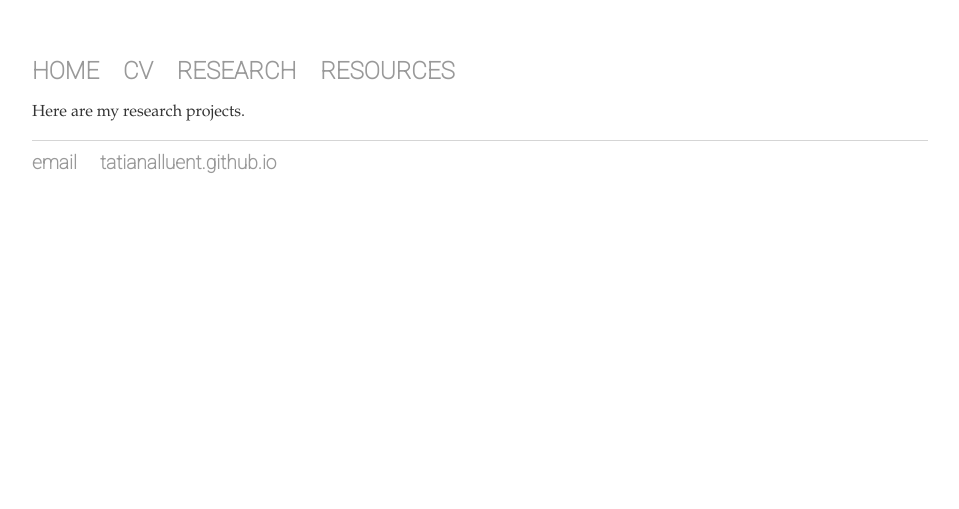
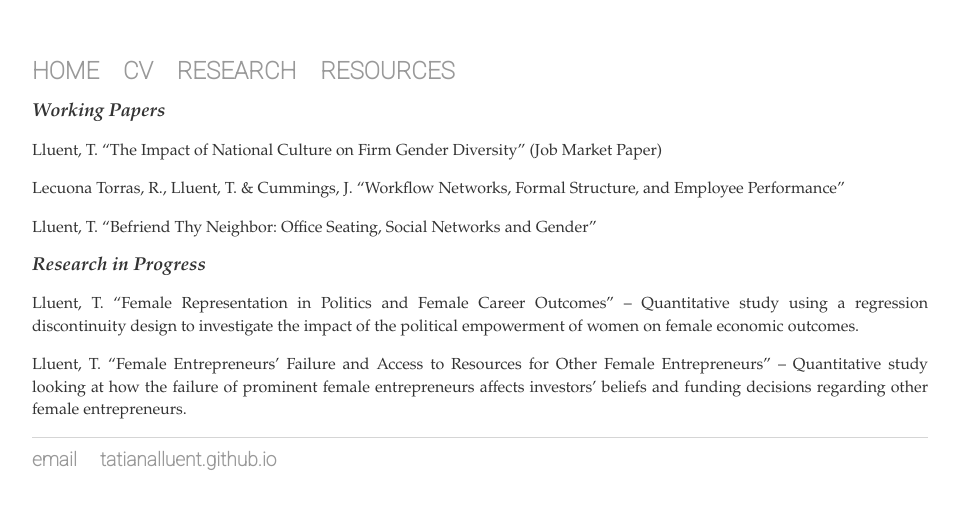
Before and after one commit to tatianalluent/tatianalluent.github.io, a Jekyll site: the page built from research/index.html, in a window 1280 px wide. Shown: the top 509 px of the page, without its empty margins (160-1119 px from the left). Built offline with Jekyll 4.4.1, drawn with Linux system fonts in a browser that asks for light colours.

Commit message:
add projects

```diff
--- a/research/index.html
+++ b/research/index.html
@@ -3,5 +3,18 @@ layout: default
 title: Tatiana Lluent, Research
 ---
 <div class="blurb">
-	<p>Here are my research projects.</a></p>
+
+	<p><span style="font-size: 14pt"><em><strong>Working Papers</strong></em></span><p>
+
+		<p>Lluent, T. “The Impact of National Culture on Firm Gender Diversity” (Job Market Paper)</p>
+
+		<p>Lecuona Torras, R., Lluent, T. & Cummings, J. “Workflow Networks, Formal Structure, and Employee Performance”</p>
+
+		<p>Lluent, T. “Befriend Thy Neighbor: Office Seating, Social Networks and Gender”</p>
+
+	<p><span style="font-size: 14pt"><em><strong>Research in Progress</strong></em></span><p>
+
+		<p>Lluent, T. “Female Representation in Politics and Female Career Outcomes” – Quantitative study using a regression discontinuity design to investigate the impact of the political empowerment of women on female economic outcomes.</p>
+
+		<p>Lluent, T. “Female Entrepreneurs’ Failure and Access to Resources for Other Female Entrepreneurs” – Quantitative study looking at how the failure of prominent female entrepreneurs affects investors’ beliefs and funding decisions regarding other female entrepreneurs.</p>
 </div><!-- /.blurb -->
```
